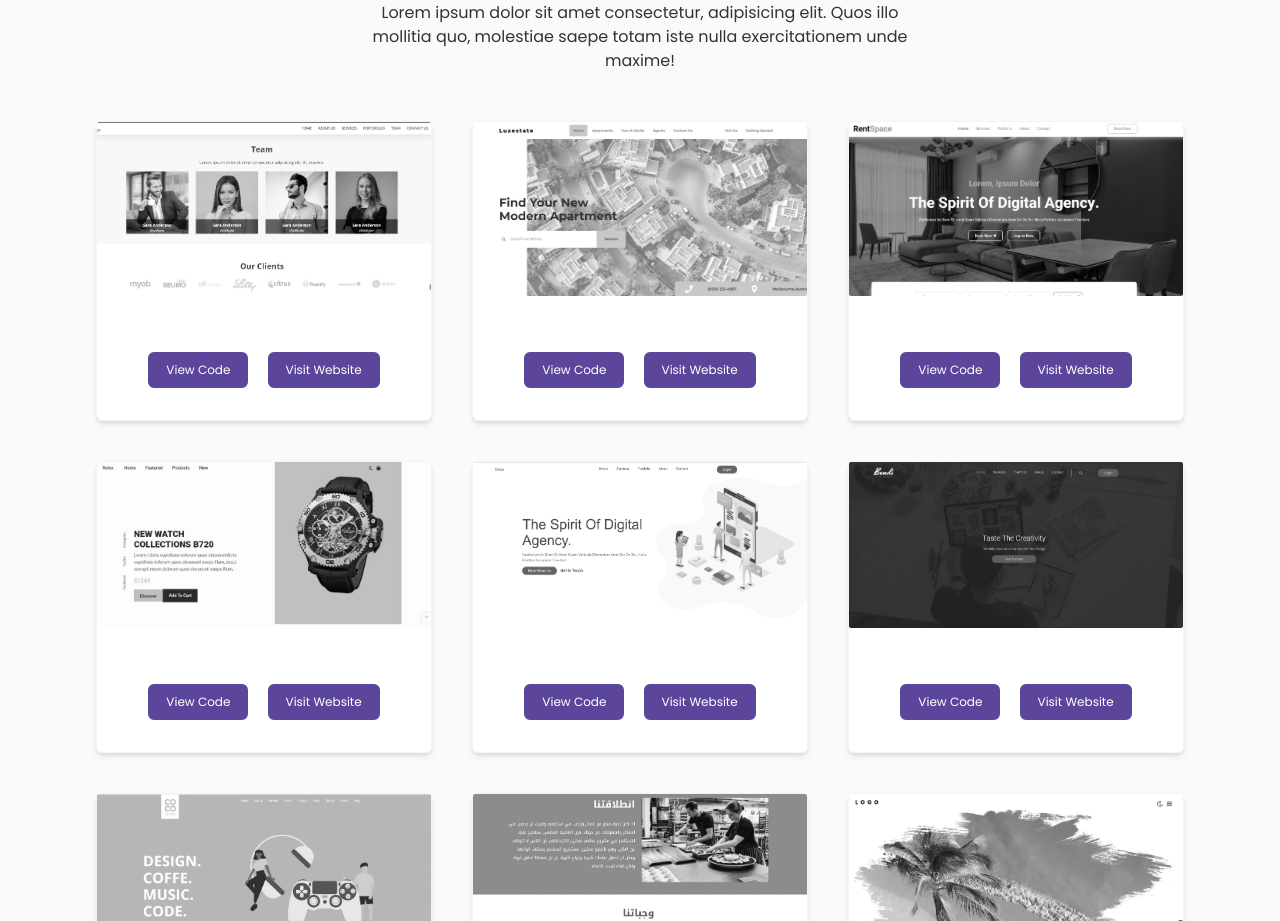
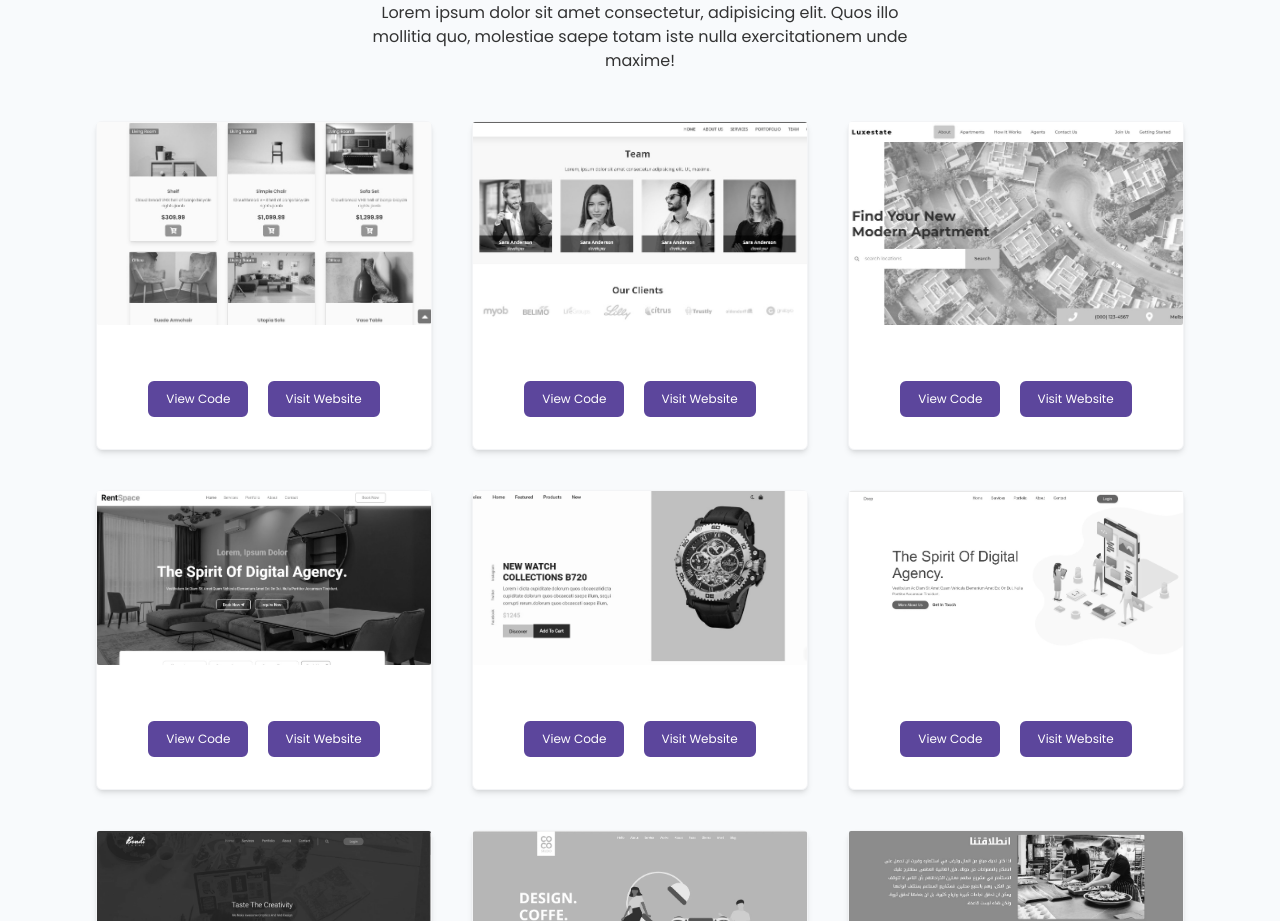
Before and after one commit to MuhammadRabi/react-old-portfolio, a React (Vite) app: page / in a window 1280 px wide. Shown: the part 3840-4761 px from the top of the page. Built offline with nearby package versions, Linux system fonts and the light colour scheme.

Commit message:
Add store project

```diff
--- a/src/Components/Projects/projectsData.js
+++ b/src/Components/Projects/projectsData.js
@@ -1,15 +1,22 @@
-import img01 from "../../assets/images/01.jpeg";
-import img02 from "../../assets/images/02.jpeg";
-import img03 from "../../assets/images/03.jpg";
-import img04 from "../../assets/images/10.webp";
-import img05 from "../../assets/images/05.webp";
-import img06 from "../../assets/images/06.webp";
-import img07 from "../../assets/images/colorful-hero.webp";
-import img08 from "../../assets/images/08.webp";
-import img09 from "../../assets/images/09.webp";
-import img10 from "../../assets/images/04.webp";
+import img01 from "../../assets/images/01.jpeg"
+import img02 from "../../assets/images/02.jpeg"
+import img03 from "../../assets/images/03.jpg"
+import img04 from "../../assets/images/10.webp"
+import img05 from "../../assets/images/05.webp"
+import img06 from "../../assets/images/06.webp"
+import img07 from "../../assets/images/colorful-hero.webp"
+import img08 from "../../assets/images/08.webp"
+import img09 from "../../assets/images/09.webp"
+import img10 from "../../assets/images/04.webp"
+import img11 from "../../assets/images/img11.jpg"
 
 const projectData = [
+  {
+    id: 11,
+    repo: "https://github.com/MuhammadRabi/React-E-Commerce",
+    url: "https://react-e-commerce-inky.vercel.app/",
+    image: img11,
+  },
   {
     id: 1,
     repo: "https://github.com/MuhammadRabi/P20-Rapid",
@@ -71,5 +78,5 @@ const projectData = [
     url: "https://muhammadrabi.github.io/P22-Kasper/",
     image: img10,
   },
-];
-export default projectData;
+]
+export default projectData
```
Also changed, not shown: src/assets/images/img11.jpg (added).
